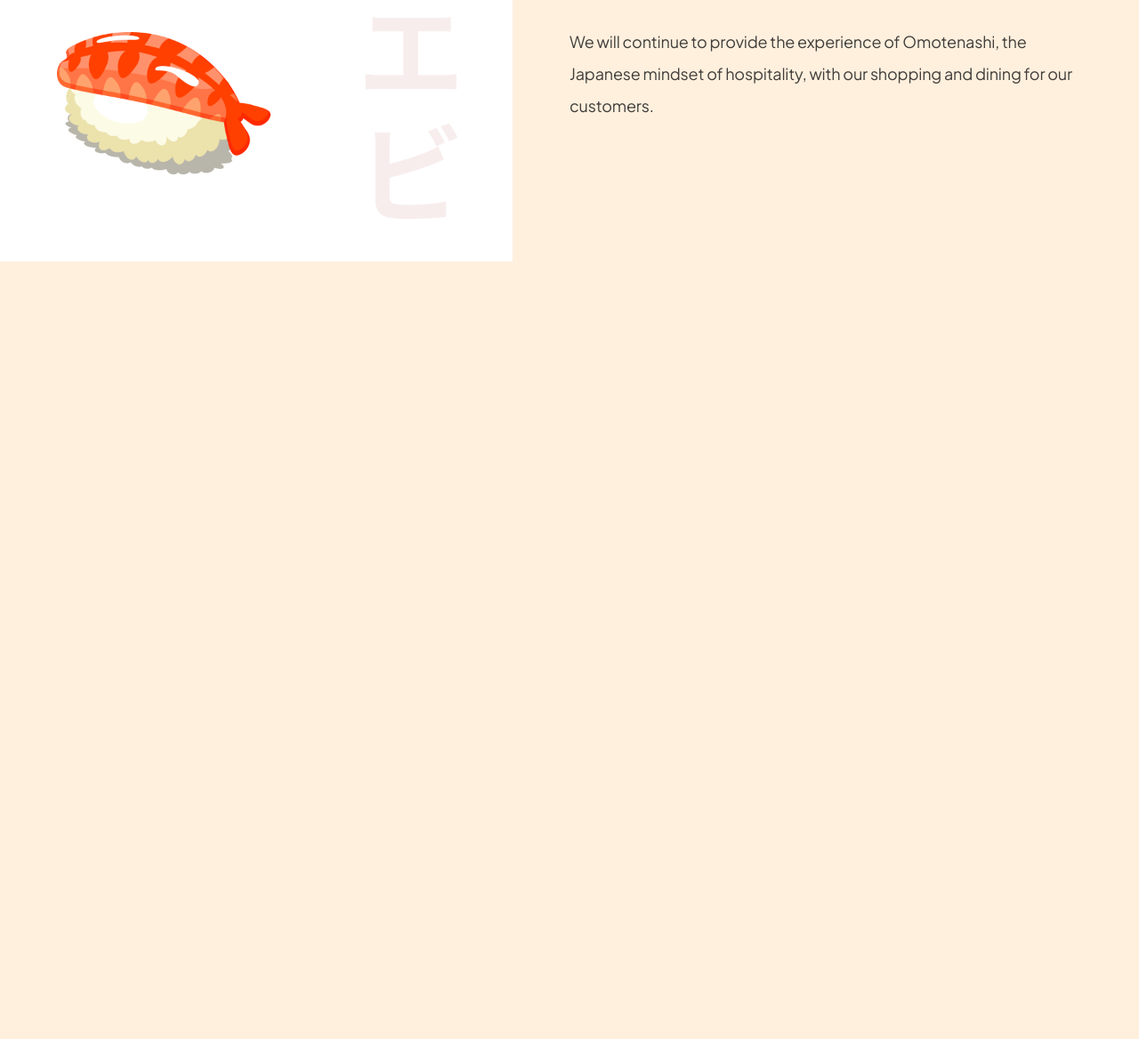
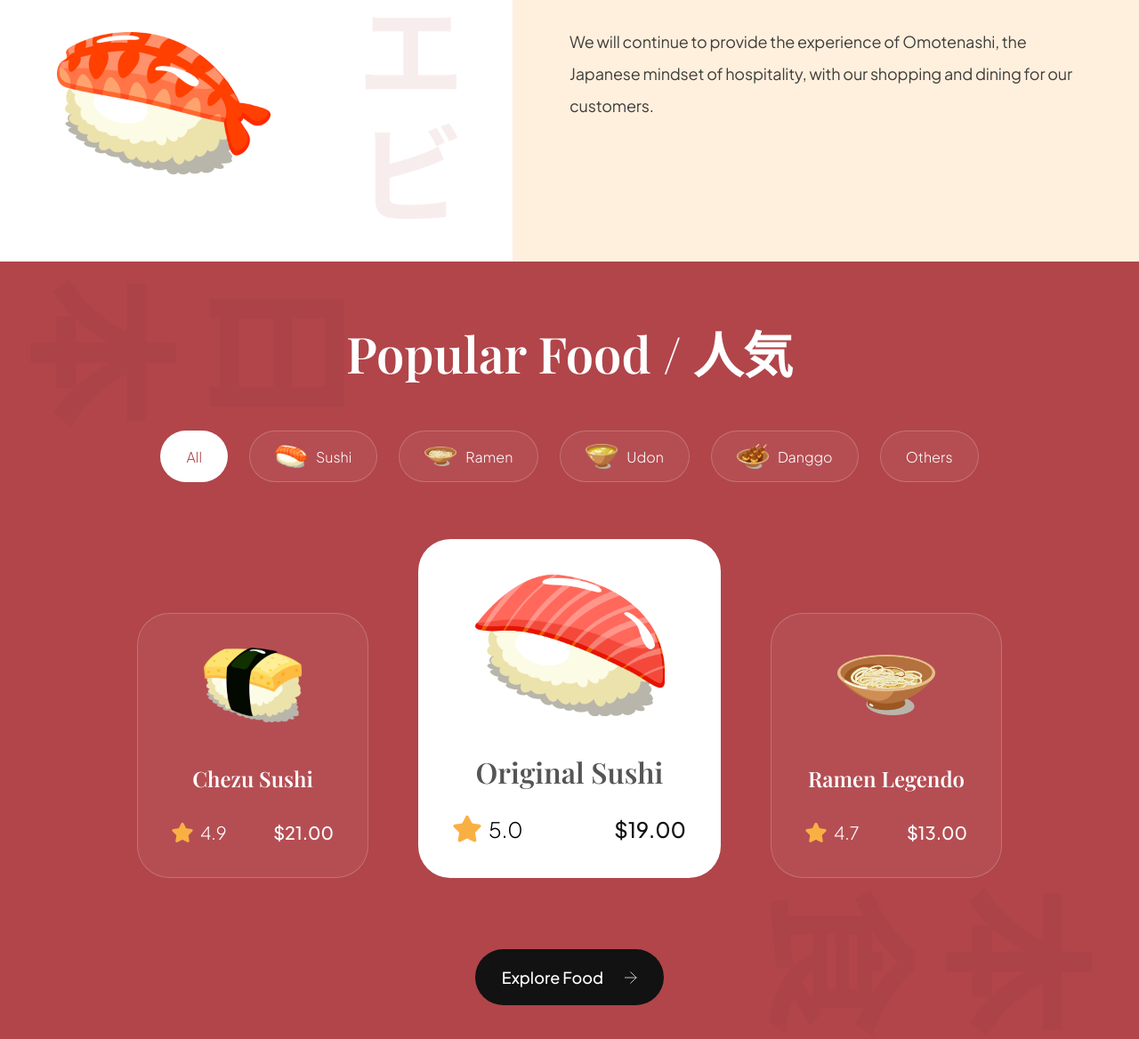
Before and after one commit to jlayher/Sushi, a plain HTML site: page index.html in a window 1280 px wide. Shown: the part 1224-2392 px from the top of the page at 89% size. Before the commit the page ends 1518 px from the top, so only its background shows below. Drawn offline with nearby package versions, Linux system fonts and the light colour scheme.

Commit message:
Finished the Popular Food section

```diff
--- a/css/sections/popular.css
+++ b/css/sections/popular.css
@@ -0,0 +1,201 @@
+.popular-foods {
+    padding: 64px;
+    display: flex;
+    flex-direction: column;
+
+    background-color: var(--primary-color);
+    background-image: url("../../assets/popular_bg.png");
+    background-position: center;
+    background-repeat: no-repeat;
+    background-size: contain;
+
+    overflow: hidden;
+}
+
+.popular-foods__title {
+    font-size: 56px;
+    font-family: var(--playfair-display);
+    font-weight: 600;
+    line-height: 78px;
+    color: #fff;
+    text-align: center;
+}
+
+.popular-foods__filters {
+    margin-top: 48px;
+    max-width: 100%;
+    overflow-x: auto;
+
+    display: flex;
+    justify-content: center;
+    gap: 24px;;
+}
+
+.popular-foods__filter-btn {
+    padding: 10px 28px;
+    display: flex;
+    flex-direction: row;
+    align-items: center;
+    gap: 10px;
+
+    background: rgba(255, 255, 255, 0.05);
+    border: 1px solid rgba(255, 255, 255, 0.2);
+    border-radius: 46px;
+
+    font-size: 16px;
+    font-weight: 300;
+    line-height: 25px;
+    font-family: var(--plus-jakarta-sans);
+    color: #fff;
+    cursor: pointer;
+}
+
+.popular-foods__filter-btn img {
+    width: 36px;
+    height: 36px;
+    object-fit: contain;
+}
+
+.popular-foods__filter-btn.active {
+    background: #fff;
+    color: var(--primary-color);
+}
+
+.popular-foods__filter-btn:hover {
+    background: #fff;
+    color: var(--primary-color);
+}
+
+.popular-foods__catalogue {
+    margin-top: 64px;
+    display: flex;
+    justify-content: center;
+    align-items: flex-end;
+    flex-wrap: wrap;
+    gap: 56px;
+}
+
+.popular-foods__button {
+    width: fit-content;
+    padding: 20px 30px;
+    margin: 80px auto 0;
+
+    font-weight: 500;
+    font-size: 18px;
+    line-height: 23px;
+    font-family: var(--plus-jakarta-sans);
+    color: #fff;
+
+    border: none;
+    outline: none;
+    background: var(--secondary-color);
+    border-radius: 64px;
+    cursor: pointer;
+}
+
+.popular-foods__button img {
+    width: 14px;
+    height: 14px;
+    object-fit: contain;
+
+    margin-left: 21px;
+}
+
+.popular-foods__card {
+    padding: 38px;
+    min-width: 260px;
+    height: fit-content;
+
+    display: flex;
+    flex-direction: column;
+    align-items: center;
+
+    background: rgba(255, 255, 255, 0.05);
+    border-radius: 36px;
+    border: 1px solid rgba(255, 255, 255, 0.2);
+}
+
+.popular-foods__card-image {
+    width: 110px;
+    height: 84px;
+    object-fit: contain;
+}
+
+.popular-foods__card-title {
+    margin-top: 47px;
+
+    font-weight: 600;
+    font-size: 24px;
+    line-height: 32px;
+    font-family: var(--playfair-display);
+    color: #fff;
+    text-align: center;
+}
+
+.popular-foods__card-details {
+    width: 100%;
+    margin-top: 32px;
+}
+
+.popular-foods__card-rating {
+    display: flex;
+    align-items: center;
+    gap: 8px;
+}
+
+
+.popular-foods__card-rating img {
+    width: 24px;
+    height: 24px;
+    object-fit: contain;
+}
+
+.popular-foods__card-rating p {
+    font-size: 20px;
+    font-weight: 300;
+    font-family: var(--plus-jakarta-sans);
+    color: #fff;
+}
+
+.popular-foods__card-price {
+    font-size: 20px;
+    font-weight: 500;
+    font-family: var(--plus-jakarta-sans);
+    color: #fff;
+}
+
+.popular-foods__card.active-card {
+    background: #fff;
+    min-width: 340px;
+
+}
+
+.popular-foods__card.active-card
+.popular-foods__card-image {
+    width: 240px;
+    height: 160px;
+}
+
+.popular-foods__card.active-card
+.popular-foods__card-title {
+    color: var(--black-500);
+    font-size: 32px;
+}
+
+.popular-foods__card.active-card
+.popular-foods__card-rating img {
+    width: 32px;
+    height: 32px;
+}
+
+.popular-foods__card.active-card
+.popular-foods__card-rating p {
+    color: var(--gray-500);
+    font-size: 24px;
+}
+
+.popular-foods__card.active-card
+.popular-foods__card-price {
+    color: var(--secondary-color);
+    font-size: 24px;
+}
--- a/index.html
+++ b/index.html
@@ -108,7 +108,87 @@
 
   </section>
 
+  <section class="popular-foods" id="menu">
+    <h2 class="popular-foods__title">Popular Food / 人気</h2>
+    <div class="popular-foods__filters sushi__hide-scrollbar">
+      <button class="popular-foods__filter-btn active">All</button>
+      <button class="popular-foods__filter-btn">
+        <img src="/assets/sushi-9.png" alt="sushi 9" />
+        Sushi
+      </button>
+      <button class="popular-foods__filter-btn">
+        <img src="/assets/sushi-8.png" alt="sushi 8" />
+        Ramen
+      </button>
+      <button class="popular-foods__filter-btn">
+        <img src="/assets/sushi-7.png" alt="sushi 7" />
+        Udon
+      </button>
+      <button class="popular-foods__filter-btn">
+        <img src="/assets/sushi-6.png" alt="sushi 6" />
+        Danggo
+      </button>
+      <button class="popular-foods__filter-btn">Others</button>
+    </div>
 
+    <div class="popular-foods__catalogue">
+
+      <article class="popular-foods__card">
+        <img
+          class="popular-foods__card-image"
+          src="/assets/sushi-12.png"
+          alt="sushi-12" />
+          <h4 class="popular-foods__card-title">Chezu Sushi</h4>
+          <div class="popular-foods__card-details flex-between">
+            <div class="popular-foods__card-rating">
+              <img src="/assets/star.svg" alt="star" />
+              <p>4.9</p>
+            </div>
+
+            <p class="popular-foods__card-price">$21.00</p>
+          </div>
+      </article>
+
+      <article class="popular-foods__card active-card">
+        <img
+          class="popular-foods__card-image"
+          src="/assets/sushi-11.png"
+          alt="sushi-11" />
+          <h4 class="popular-foods__card-title">Original Sushi</h4>
+          <div class="popular-foods__card-details flex-between">
+            <div class="popular-foods__card-rating">
+              <img src="/assets/star.svg" alt="star" />
+              <p>5.0</p>
+            </div>
+
+            <p class="popular-foods__card-price">$19.00</p>
+          </div>
+      </article>
+
+      <article class="popular-foods__card">
+        <img
+          class="popular-foods__card-image"
+          src="/assets/sushi-10.png"
+          alt="sushi-10" />
+          <h4 class="popular-foods__card-title">Ramen Legendo</h4>
+          <div class="popular-foods__card-details flex-between">
+            <div class="popular-foods__card-rating">
+              <img src="/assets/star.svg" alt="star" />
+              <p>4.7</p>
+            </div>
+
+            <p class="popular-foods__card-price">$13.00</p>
+          </div>
+      </article>
+
+    </div>
+
+    <button class="popular-foods__button">
+      Explore Food
+      <img src="/assets/arrow-right.svg" alt="arrow-right" />
+    </button>
+
+  </section>
 
   <script src="js/script.js" type="module"></script>
 </body>
```
